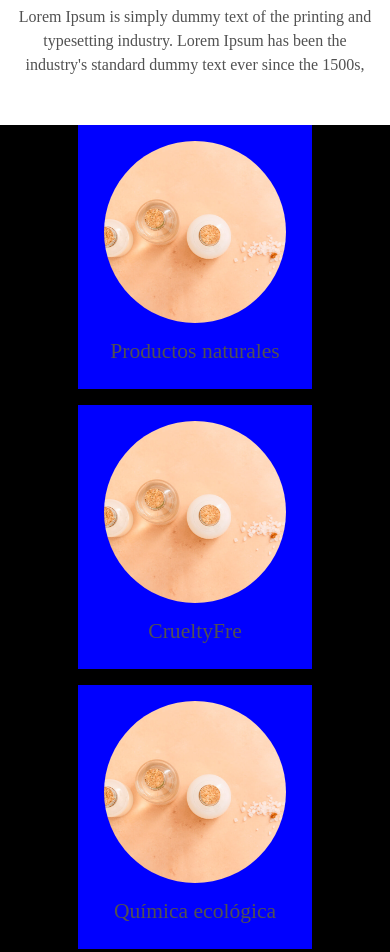
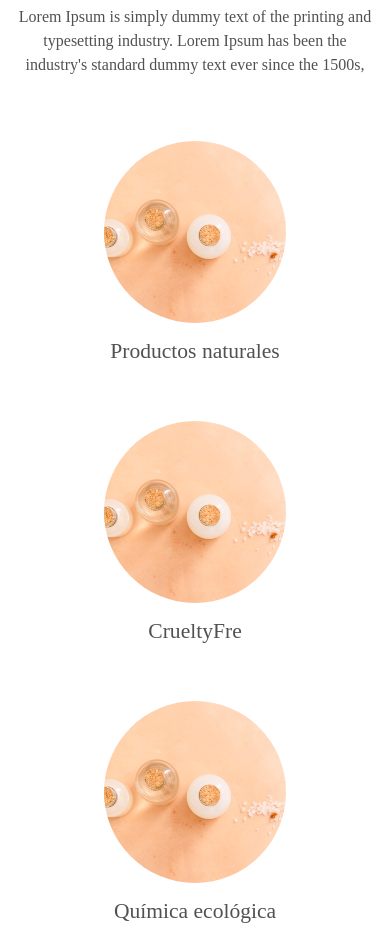
Before and after one commit to Crusiris/naturalCosmetics, a plain HTML site: page index.html in a window 390 px wide. Shown: the part 430-1382 px from the top of the page. Drawn offline with nearby package versions, Linux system fonts and the light colour scheme.

Commit message:
eliminando bg que se fueron

```diff
--- a/css/index.css
+++ b/css/index.css
@@ -230,7 +230,6 @@
         flex-direction: column;
         justify-content: center;
         align-items: center;
-        background: #000;
     }
 
     .section__content{
@@ -241,7 +240,6 @@
         display: flex;
         align-items: center;
         flex-direction: column;
-        background: blue;
         width: 60%;
         padding: 1rem;
     }
```
